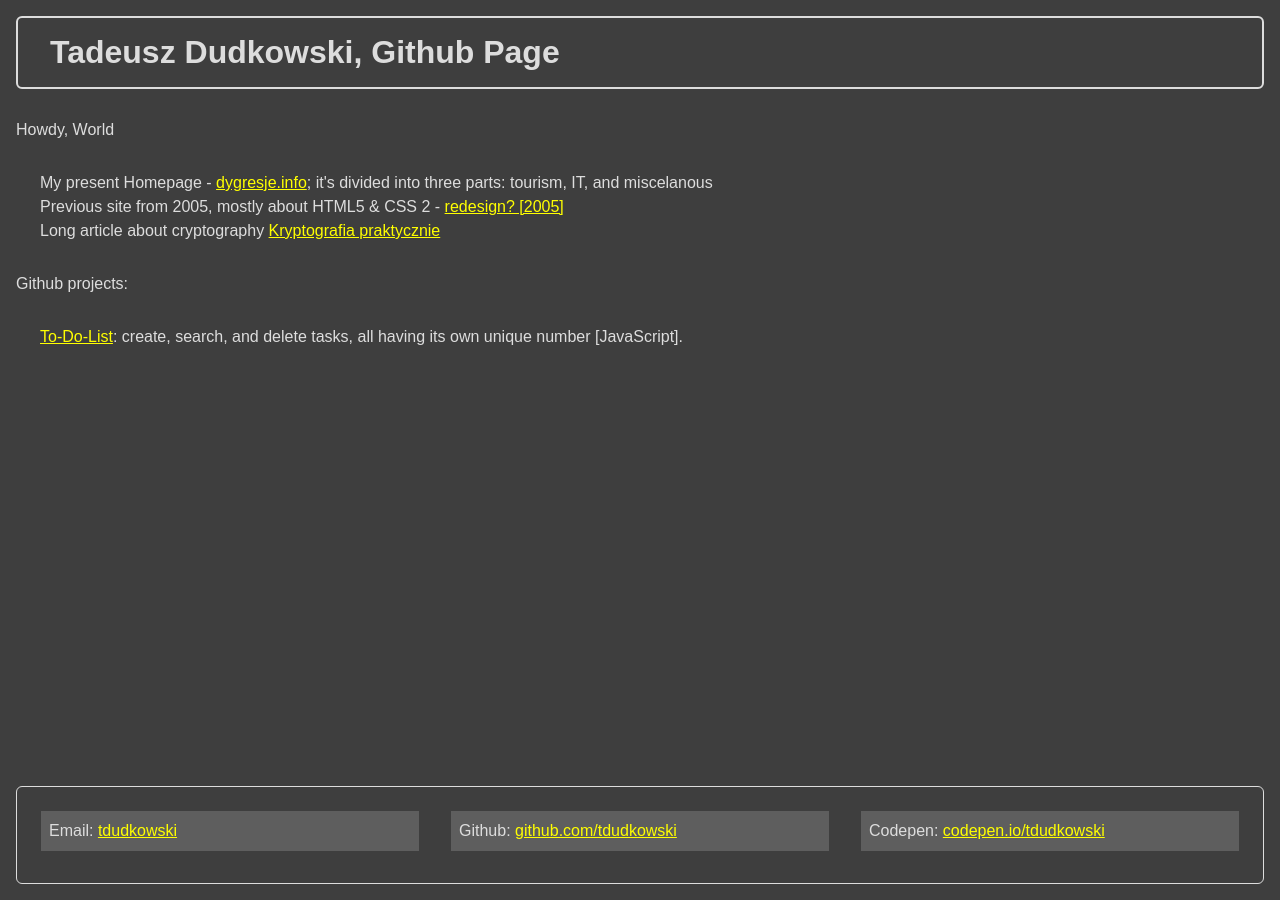
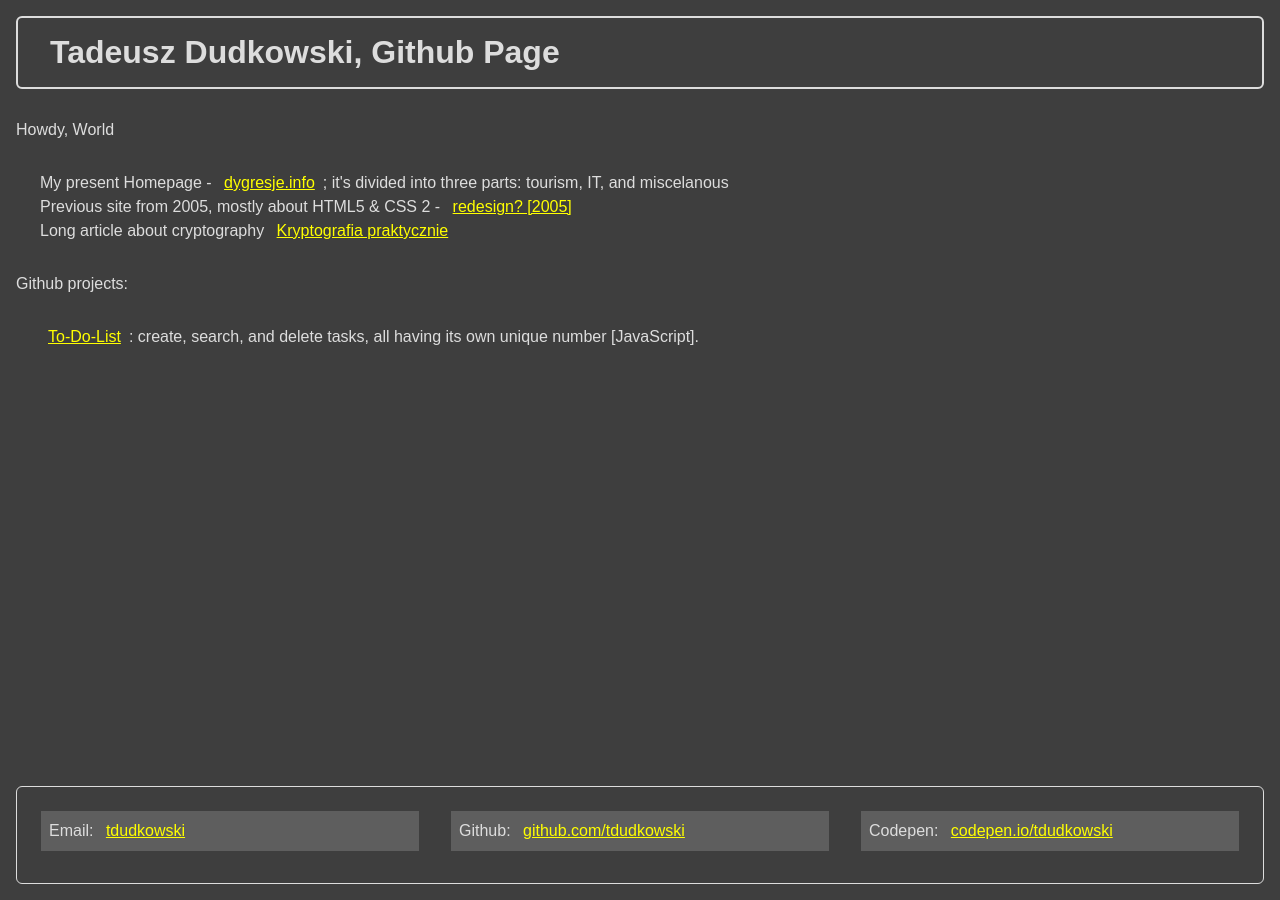
Before and after one commit to tdudkowski/tdudkowski.github.io, a Jekyll site: the page built from index.html, in a window 1280 px wide. Built offline with Jekyll 4.4.1, drawn with Linux system fonts in a browser that asks for light colours.

Commit message:
Update main.css

```diff
--- a/css/main.css
+++ b/css/main.css
@@ -4,7 +4,7 @@ body > * {flex: 1;}
 h1 {border:2px solid #ddd; border-radius: 6px; padding: 1rem 2rem; margin: 1rem;}
 p {padding: 1rem;}
 
-a {color: #ff0; text-decoraion:none;}
+a {color: #ff0; text-decoraion:none; padding: 10px .5rem;}
 a:hover {background-color: #9e9e9e;}
 
 ul {list-style-type: none;}
```
